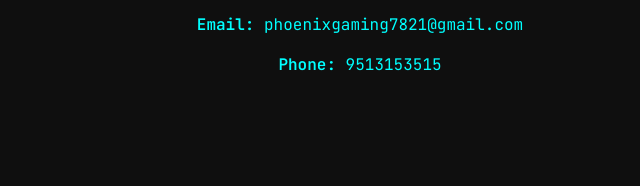
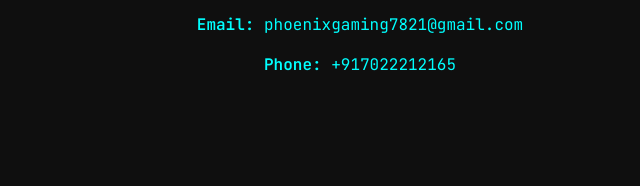
Before and after one commit to Fintrosdev/fintrosdev.github.io, a plain HTML site: page index.html in a window 1280 px wide. Shown: the part 2552-2738 px from the top of the page, 280-920 px from the left. Drawn offline with nearby package versions, Linux system fonts and the light colour scheme.

Commit message:
Update index.html

```diff
--- a/index.html
+++ b/index.html
@@ -244,7 +244,7 @@
         <h2 class="fw-bold">Contact Me</h2>
         <p>I'm open to collaborations and exciting game projects. Reach out to me!</p>
         <p><strong>Email:</strong> phoenixgaming7821@gmail.com</p>
-        <p><strong>Phone:</strong> 9513153515</p>
+        <p><strong>Phone:</strong> +917022212165</p>
     </section>
 
     <!-- Footer -->
```
